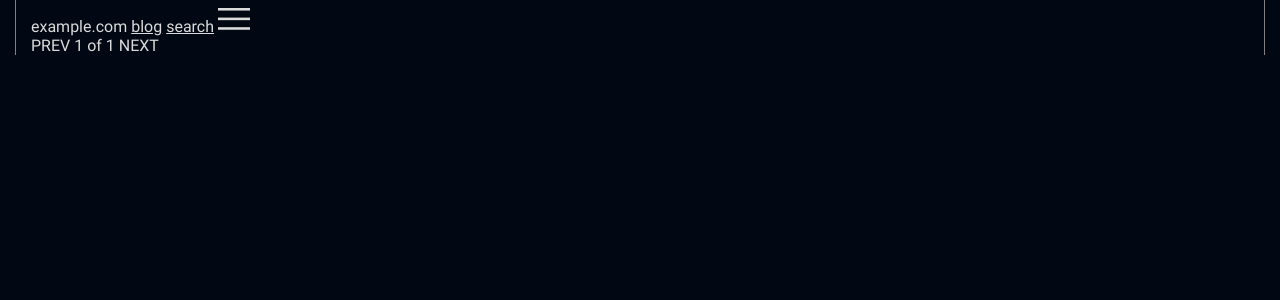
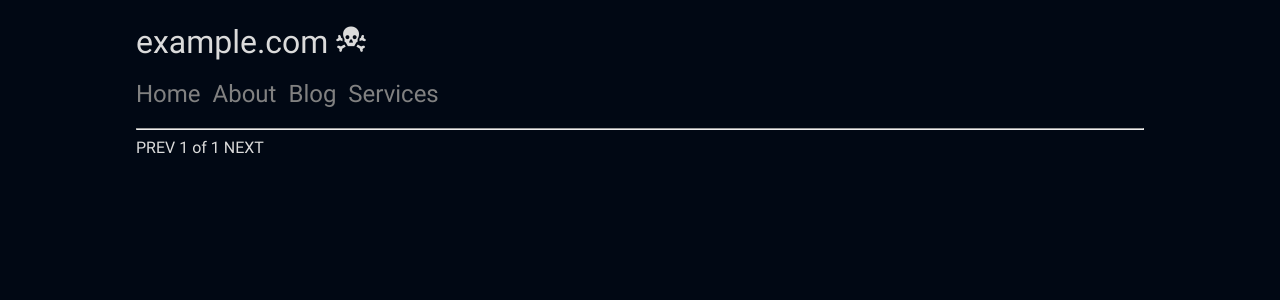
Before and after one commit to pbunic/django-app-services, a Django app: page /blog/ in a window 1280 px wide. Shown: the top 300 px of the page. Run offline with Django 4.2, Linux system fonts and the light colour scheme; data that the repository does not hold is empty.

Commit message:
Drop-down menu

```diff
--- a/blog/static/css/blog.css
+++ b/blog/static/css/blog.css
@@ -1,30 +1,93 @@
-/* accent-color: lime */
-
-/* fonts, media */
-/* ################### */
 @font-face {
-    font-family: "Roboto-Regular";
-    src: url("../fonts/Roboto-Regular.ttf") format('truetype');
+    font-family:"Roboto-Regular";
+    src:url("../fonts/Roboto-Regular.ttf") format('truetype');
+}
+@font-face {
+    font-family:"Hack-Regular";
+    src:url("../fonts/Hack-Regular.ttf") format('truetype');
+}
+@font-face {
+    font-family:"FiraCode-Retina";
+    src:url("../fonts/FiraCode-Retina.ttf") format('truetype');
+}
+body {
+    background-color:#010814;
+    padding:0 2% 0 2%;
+    text-align:justify;
 }
 
-@font-face {
-    font-family: "Hack-Regular";
-    src: url("../fonts/Hack-Regular.ttf") format('truetype');
+.name {
+    font-size: 24px;
 }
 
-@font-face {
-    font-family: "FiraCode-Retina";
-    src: url("../fonts/FiraCode-Retina.ttf") format('truetype');
+.skull {
+    font-size: 32px;
 }
 
-/* globals */
-/* ################### */
-body {
-    background-color: #010814;
-    border-left: 0.1rem solid gray;
-    border-right: 0.1rem solid gray;
-    margin: 0 15px 0 15px;
-    padding: 0 15px 0 15px;
+.menuicon {
+    font-size: 32px;
+    cursor: pointer;
+}
+
+.responsive-nav {
+    display: flex;
+    align-content: space-evenly;
+}
+
+.responsive-nav-part-one {
+    display: inline-block;
+    width: 100%;
+}
+
+.responsive-nav-part-two {
+    display: flex;
+    width: auto;
+}
+
+.responsive-nav-part-two .menuicon {
+    text-align: right;
+    width: 100%;
+}
+
+.overlay {
+    height: 0%;
+    width: 100%;
+    position: fixed;
+    z-index: 1;
+    top: 0;
+    left: 0;
+    background-color: rgb(0,0,0);
+    overflow-y: hidden;
+    transition: 0.3s;
+}
+
+.overlay-content {
+    position: relative;
+    top: 25%;
+    width: 100%;
+    text-align: center;
+    margin-top: 30px;
+}
+
+.overlay a {
+    font-size: 24px;
+    padding: 8px;
+    text-decoration: none;
+    font-size: 36px;
+    color: #818181;
+    display: block;
+    transition: 0.3s;
+}
+
+.overlay a:hover, .overlay a:focus {
+    color: #f1f1f1;
+}
+
+.overlay .closebtn {
+    position: absolute;
+    top: 5px;
+    right: 10px;
+    font-size: 48px;
 }
 
 h1, h2, h3, h4 {
@@ -90,11 +166,71 @@ code {
 .toc {
     display: inline-table;
     background: #0d1117;
-    border: 0.1rem solid darkgray;
-    border-radius: 1rem;
+    border-top: 0.1rem solid gray;
+    border-right: 0.1rem solid gray;
+    border-left: 0.1rem solid gray;
+    border-bottom: 0.1rem solid gray;
+    margin-bottom: 20px;
+    width: 100%;
 }
 
 .toc ul {
     padding-left: 25px;
     padding-right: 8px;
 }
+
+.toc ul li::marker {
+    content: "❖ ";
+}
+
+.toc a {
+    text-decoration: none;
+    font-family: FiraCode-Retina, Roboto-Regular;
+}
+
+@media only screen and (min-width: 768px)  {
+    body {padding:0 10% 0 10%;}
+    .name {font-size:32px;}
+    .skull {font-size:48px;}
+
+    .responsive-nav-part-two {
+        visibility: hidden;
+    }
+    .overlay-content {
+        display: flex;
+    }
+    .overlay {
+        height: unset;
+        width: unset;
+        position: unset;
+        z-index: unset;
+        transition: unset;
+        background-color:#010814;
+        top: unset;
+        left: unset;
+    }
+    .overlay .closebtn {
+        visibility: hidden;
+    }
+    .overlay a {
+        font-size: 24px;
+    }
+    .overlay-content {
+        position: unset;
+        top: unset;
+        margin-top: unset;
+    }
+    a.navlink {
+        padding: 12px;
+        padding-left: 0;
+    }
+    .toc {
+        width: unset;
+    }
+    .codehilite {
+        margin-right: 10%;
+        margin-left: 10%;
+        padding-left: 8px;
+        padding-bottom: 8px;
+    }
+}
--- /dev/null
+++ b/blog/static/js/nav.js
@@ -0,0 +1,8 @@
+// Drop-down menu for mobile users.
+function openNav() {
+  document.getElementById("myNav").style.height = "100%";
+}
+
+function closeNav() {
+  document.getElementById("myNav").style.height = "0%";
+}
--- a/blog/templates/blog/base.html
+++ b/blog/templates/blog/base.html
@@ -5,27 +5,34 @@
 <head>
     <title>{% block title %}{{ request.site }}{% endblock %}</title>
     <meta name="viewport" content="width=device-width, initial-scale=1">
+    <link rel="icon" href="{% static 'icons/favicon.ico' %}">
     <link rel="stylesheet" href="{% static 'css/blog.css' %}">
     <link rel="stylesheet" href="{% static 'css/codehilite_styles.css' %}">
-    <link rel="icon" href="{% static 'icons/favicon.ico' %}">
+    <script src="{% static 'js/nav.js' %}"></script>
 </head>
 
 <body>
     <div class="page">
         <!-- Navigation -->
-        <div class="topnav" id="navResponse">
-            <span>{{ request.site.name }}</span>
-            <a href="{% url 'blog:post_list' %}" class="navlink">blog</a>
-            <a href="{% url 'blog:post_search' %}" class="navlink">search</a>
-            <a href="javascript:void(0);" class="menuicon" onclick="menuBar()">
-                <svg viewBox="0 0 100 50" width="32" height="32" class="menustyle" fill="#dbdbdb">
-                    <rect width="100" height="8"></rect>
-                    <rect y="30" width="100" height="8"></rect>
-                    <rect y="60" width="100" height="8"></rect>
-                </svg>
-            </a>
+        <div class="responsive-nav">
+            <div class="responsive-nav-part-one">
+                <span class="name">{{ request.site.name }} </span><span class="skull">☠</span>
+            </div>
+            <div class="responsive-nav-part-two">
+                <span class="menuicon" onclick="openNav()">&#9776;</span>
             </div>
         </div>
+
+        <div id="myNav" class="overlay">
+            <a href="javascript:void(0)" class="closebtn" onclick="closeNav()">&times;</a>
+            <div class="overlay-content">
+                <a href="" class="navlink">Home</a>
+                <a href="" class="navlink">About</a>
+                <a href="{% url 'blog:post_list' %}" class="navlink">Blog</a>
+                <a href="" class="navlink">Services</a>
+            </div>
+        </div>
+        <hr>
 
         <!-- Content -->
         <div id="content">
@@ -37,16 +44,5 @@
         <footer></footer>
     </div>
 
-<script>
-function menuBar() {
-    var x = document.getElementById("navResponse");
-    if (x.className === "topnav") {
-        x.className += " responsive";
-    } else {
-        x.className = "topnav";
-    }
-}
-</script>
-
 </body>
 </html>
```
Also changed, not shown: other parts of blog/static/css/blog.css (+21 -8 lines), docker-compose.yml (+4 -4 lines), config/urls.py (line endings or trailing spaces).
